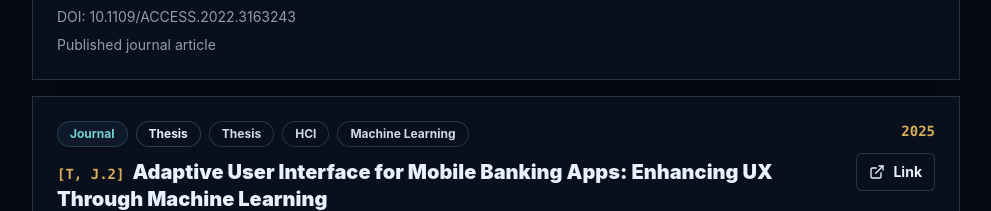
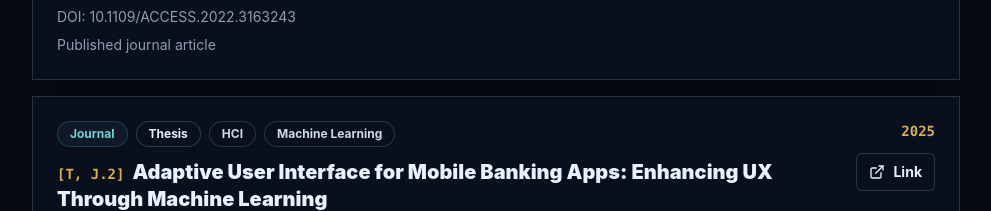
Before and after one commit to MdRashidUlIslam612001/portfolio, a React (Vite) app: page / in a window 1280 px wide. Shown: the part 5580-5791 px from the top of the page, without its empty margins (288-1279 px from the left). Built offline with nearby package versions, Linux system fonts and the light colour scheme.

Commit message:
Update publications.js

```diff
--- a/src/data/publications.js
+++ b/src/data/publications.js
@@ -20,14 +20,14 @@ export const publications = [
     code: 'T, J.2',
     title: 'Adaptive User Interface for Mobile Banking Apps: Enhancing UX Through Machine Learning',
     primaryType: 'Journal',
-    categories: ['Thesis'],
+    categories: ['Journal', 'Thesis'],
     venue: 'Thesis-linked journal publication',
     status: 'Published journal article and thesis work',
     year: '2025',
     authors: 'Khaled Hasan, R. Islam, et al.',
     doi: '10.1016/j.array.2026.100901',
     link: 'https://doi.org/10.1016/j.array.2026.100901',
-    tags: ['Thesis', 'HCI', 'Machine Learning'],
+    tags: ['HCI', 'Machine Learning'],
   },
   {
     code: 'S.1',
```
